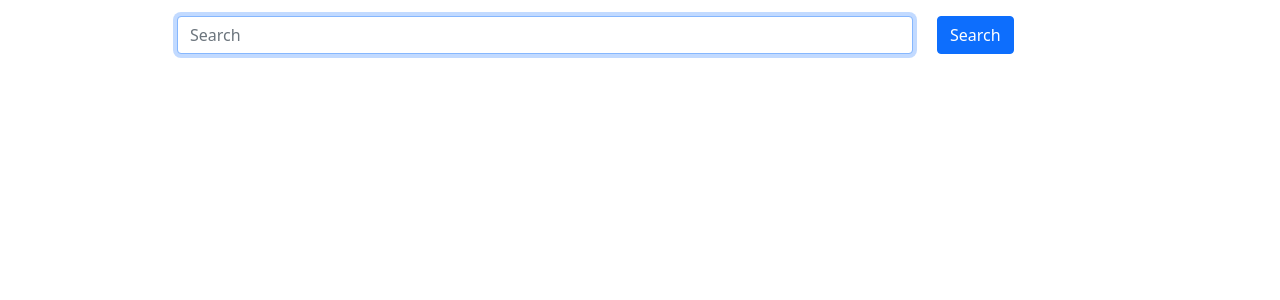
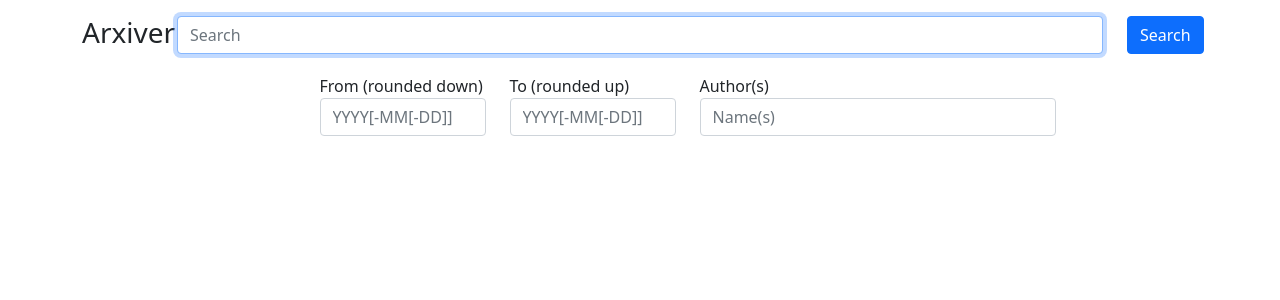
Before and after one commit to GavinPHR/arxiver, a Flask app: page / in a window 1280 px wide. Shown: the top 300 px of the page. Run offline with Flask 2, Linux system fonts and the light colour scheme; some libraries are stand-ins or nearby versions.

Commit message:
added date(from/to), authors; updated readme

```diff
--- a/app.py
+++ b/app.py
@@ -9,7 +9,7 @@
 def search():
     if request.method == 'POST':
         query = request.form['query']
-        print(query)
+        print(request.form)
         return render_template('base.html')
     else:
     	return render_template('base.html')
--- /dev/null
+++ b/requirements.txt
@@ -0,0 +1,6 @@
+click==7.1.2
+Flask==1.1.2
+itsdangerous==1.1.0
+Jinja2==2.11.3
+MarkupSafe==1.1.1
+Werkzeug==1.0.1
--- a/templates/base.html
+++ b/templates/base.html
@@ -15,15 +15,35 @@
   <body>
 
 
-    <form action="#" method="post" class="container">
+    <form action="#" method="post" class="container mt-3">
       <div class="row justify-content-md-center">
-        <div class="col-8 my-3">
+        <div class="col-1 mb-3">
+          <h3>Arxiver</h3>
+        </div>
+        <div class="col-10 mb-3">
           <input type="search" name="query" class="form-control" placeholder="Search" required autofocus>
         </div>
-        <div class="col-2 my-3">
+        <div class="col-1 mb-3">
           <button class="btn btn-primary btn-block" type="submit" value="submit">Search</button>
         </div>
       </div>
+      <div class="row justify-content-md-center">
+        <div class="col-1 my-3">
+        </div>
+        <div class="col-2 mb-3">
+          <label for="from">From (rounded down)</label>
+          <input name="from" id="from" class="form-control" placeholder="YYYY[-MM[-DD]]"  autofocus>
+        </div>
+        <div class="col-2 mb-3">
+          <label for="to">To (rounded up)</label>
+          <input name="to" id="to" class="form-control" placeholder="YYYY[-MM[-DD]]"  autofocus>
+        </div>
+        <div class="col-4 mb-3">
+          <label for="authors">Author(s)</label>
+          <input name="authors" id="authors" class="form-control" placeholder="Name(s)"  autofocus>
+        </div>
+      </div>
+
     </form>
 
 
```
Also changed, not shown: README.md.
